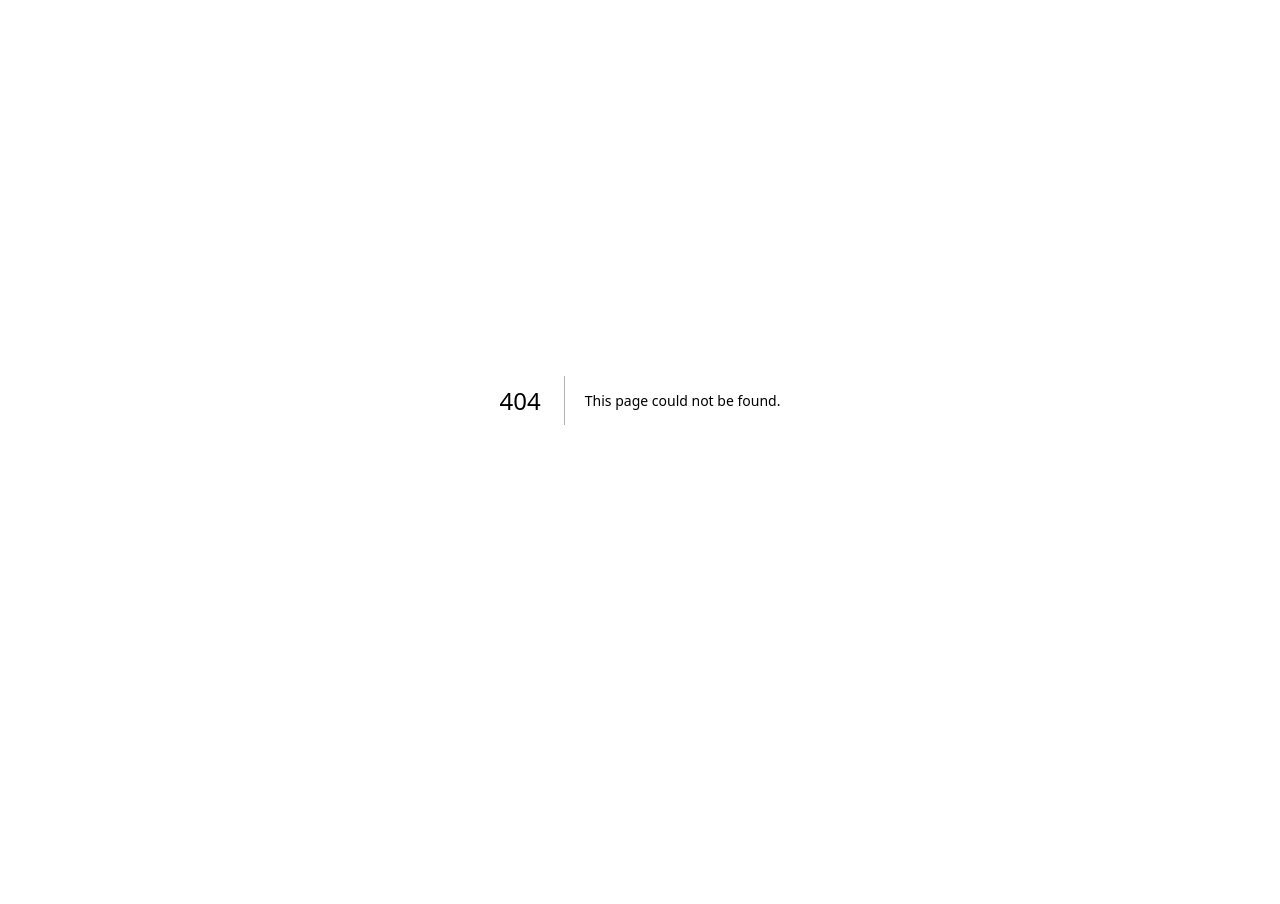
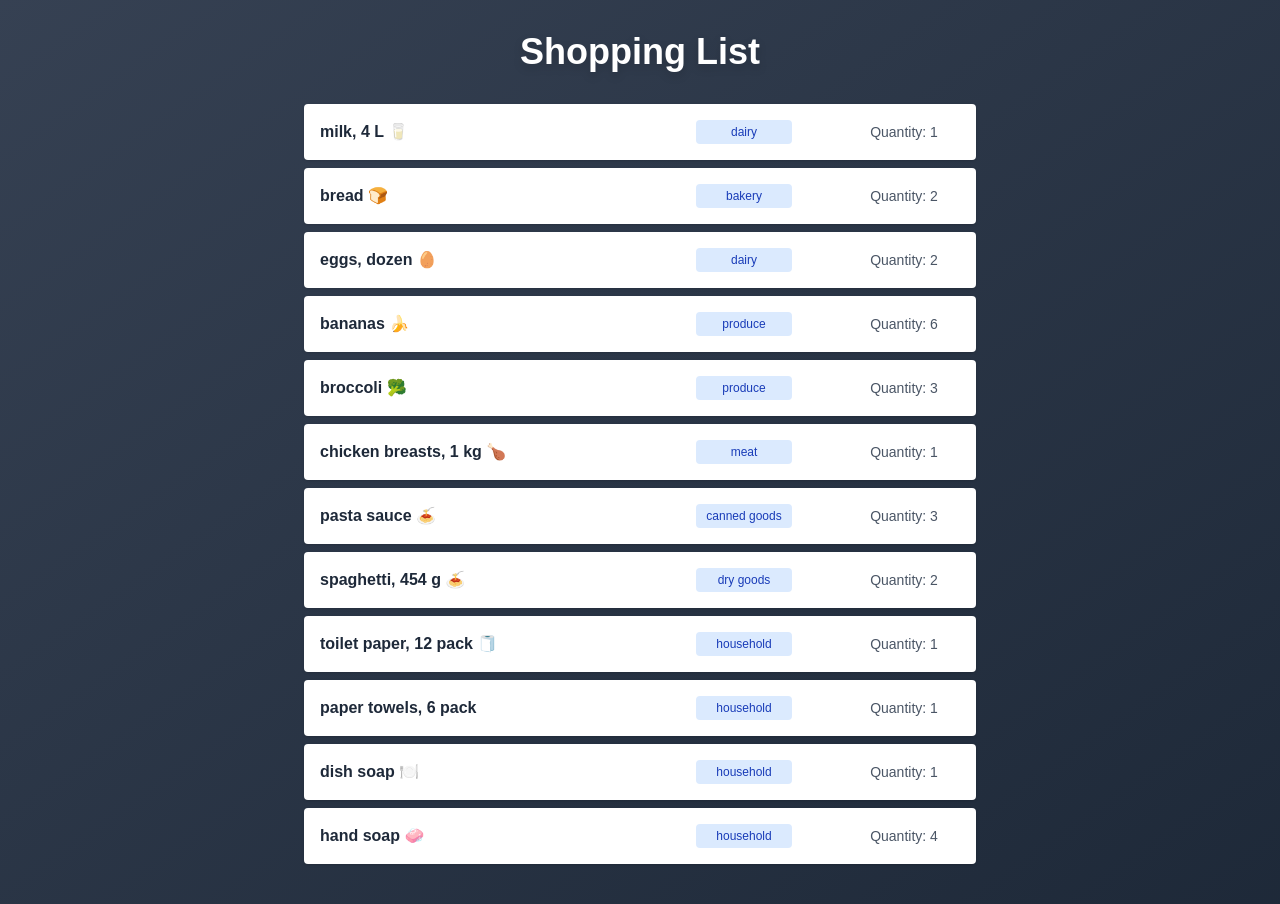
Before and after one commit to mlbrnm/cprg306-assignments, a Next.js app: page /week-3 in a window 1280 px wide. Before the commit this address had no page. Before the commit the page ends 800 px from the top, so only its background shows below. Built offline with nearby package versions, Linux system fonts and the light colour scheme.

Commit message:
Add Week 3 assignment, update home page styling.

```diff
--- a/app/layout.js
+++ b/app/layout.js
@@ -12,7 +12,7 @@ const geistMono = Geist_Mono({
 });
 
 export const metadata = {
-  title: "Create Next App",
+  title: "Shopping List",
   description: "Generated by create next app",
 };
 
--- a/app/page.js
+++ b/app/page.js
@@ -2,9 +2,26 @@ import Link from "next/link";
 
 export default function Home() {
   return (
-    <div>
-      <h1>CPRG 306: Web Development 2 - Assignments</h1>
-      <Link href="/week-2">Week 2</Link>
+    <div className="min-h-screen flex flex-col items-center justify-center bg-gray-900 text-gray-100">
+      <div className="bg-gray-800 p-8 rounded-lg shadow-lg w-full max-w-md">
+        <h1 className="text-2xl font-bold mb-6 text-center">
+          CPRG 306: Web Development 2 - Assignments
+        </h1>
+        <div className="flex flex-col gap-4">
+          <Link
+            href="/week-2"
+            className="block text-center py-2 px-4 rounded bg-gray-700 hover:bg-gray-600 transition"
+          >
+            Week 2
+          </Link>
+          <Link
+            href="/week-3"
+            className="block text-center py-2 px-4 rounded bg-gray-700 hover:bg-gray-600 transition"
+          >
+            Week 3
+          </Link>
+        </div>
+      </div>
     </div>
   );
 }
--- /dev/null
+++ b/app/week-3/item-list.js
@@ -0,0 +1,103 @@
+import Item from "./item";
+
+const item1 = {
+  name: "milk, 4 L 🥛",
+  quantity: 1,
+  category: "dairy",
+};
+
+const item2 = {
+  name: "bread 🍞",
+  quantity: 2,
+  category: "bakery",
+};
+
+const item3 = {
+  name: "eggs, dozen 🥚",
+  quantity: 2,
+  category: "dairy",
+};
+
+const item4 = {
+  name: "bananas 🍌",
+  quantity: 6,
+  category: "produce",
+};
+
+const item5 = {
+  name: "broccoli 🥦",
+  quantity: 3,
+  category: "produce",
+};
+
+const item6 = {
+  name: "chicken breasts, 1 kg 🍗",
+  quantity: 1,
+  category: "meat",
+};
+
+const item7 = {
+  name: "pasta sauce 🍝",
+  quantity: 3,
+  category: "canned goods",
+};
+
+const item8 = {
+  name: "spaghetti, 454 g 🍝",
+  quantity: 2,
+  category: "dry goods",
+};
+
+const item9 = {
+  name: "toilet paper, 12 pack 🧻",
+  quantity: 1,
+  category: "household",
+};
+
+const item10 = {
+  name: "paper towels, 6 pack",
+  quantity: 1,
+  category: "household",
+};
+
+const item11 = {
+  name: "dish soap 🍽️",
+  quantity: 1,
+  category: "household",
+};
+
+const item12 = {
+  name: "hand soap 🧼",
+  quantity: 4,
+  category: "household",
+};
+
+const items = [
+  item1,
+  item2,
+  item3,
+  item4,
+  item5,
+  item6,
+  item7,
+  item8,
+  item9,
+  item10,
+  item11,
+  item12,
+];
+
+export default function ItemList() {
+  return (
+    <ul className="max-w-2xl mx-auto mt-8 space-y-4">
+      {items.map((item, index) => (
+        <Item
+          key={index}
+          name={item.name}
+          quantity={item.quantity}
+          category={item.category}
+        />
+      ))}
+    </ul>
+  );
+}
--- /dev/null
+++ b/app/week-3/item.js
@@ -0,0 +1,15 @@
+export default function Item(props) {
+  return (
+    <li className="flex items-center justify-between p-4 mb-2 bg-white rounded shadow">
+      <span className="font-semibold text-gray-800 w-80 truncate">
+        {props.name}
+      </span>
+      <span className="px-2 py-1 text-xs bg-blue-100 text-blue-800 rounded w-24 text-center">
+        {props.category}
+      </span>
+      <span className="mx-2 text-sm text-gray-600 w-24 text-center">
+        Quantity: {props.quantity}
+      </span>
+    </li>
+  );
+}
--- /dev/null
+++ b/app/week-3/page.js
@@ -0,0 +1,12 @@
+import ItemList from "./item-list";
+
+export default function Page() {
+  return (
+    <main className="p-8 bg-gradient-to-br from-gray-700 to-gray-800 min-h-screen">
+      <h1 className="text-4xl font-extrabold text-transparent bg-clip-text bg-white drop-shadow-lg mb-8 text-center">
+        Shopping List
+      </h1>
+      <ItemList />
+    </main>
+  );
+}
```
